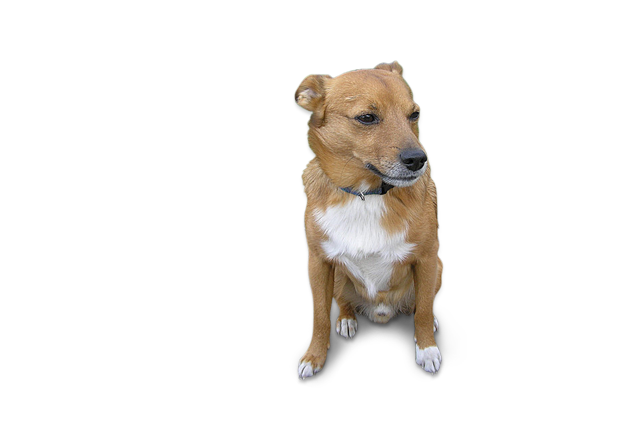
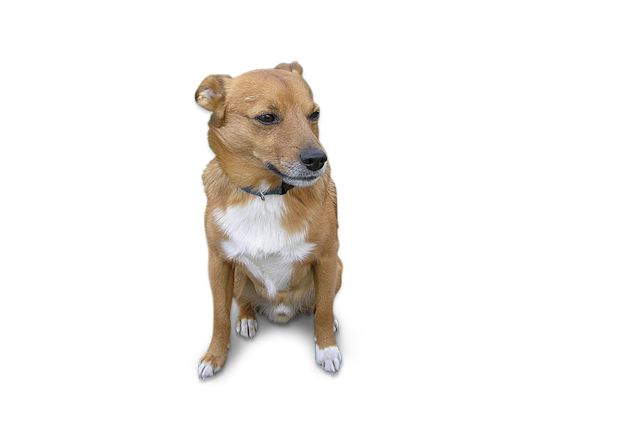
Before and after one commit to humanoidvani/skankiliki.cz, a plain HTML site: page index.html in a window 1280 px wide. Shown: the part 186-608 px from the top of the page, without its empty margins (373-1013 px from the left). Drawn offline with Linux system fonts and the light colour scheme; files whose address does not match are found by name.

Commit message:
Update and rename www/index.html to index.html

```diff
--- a/www/index.html
+++ b/index.html
@@ -10,7 +10,7 @@
 
 		<style>
 			body, html { position: relative; height: 100%; text-align: center; }
-			img { margin: -175px auto 1em; position: absolute; top: 50%; }
+			img { margin: -175px 0 1em -100px; position: absolute; top: 50%; left: 50%; }
 		</style>
 	</head>
 	<body>
```
